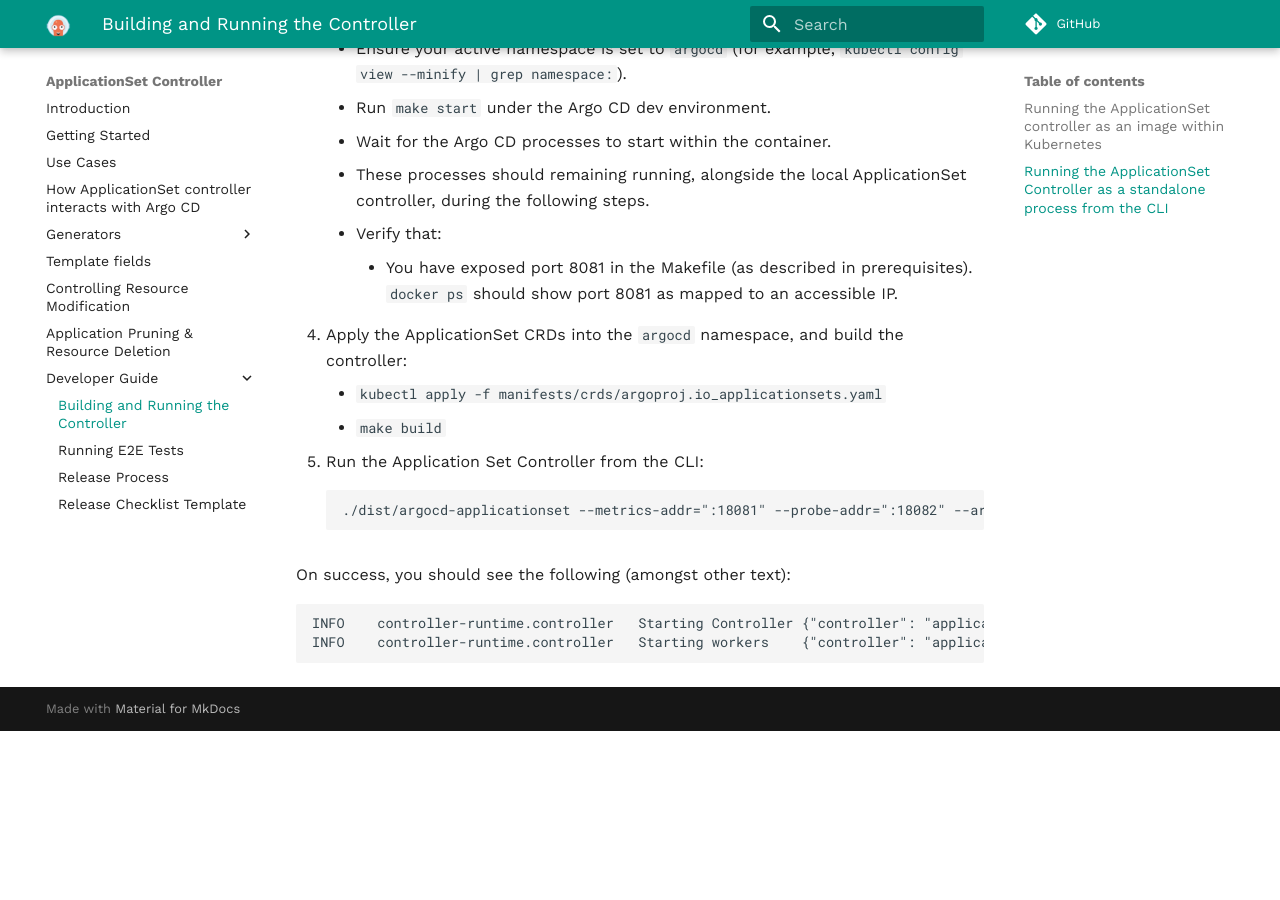
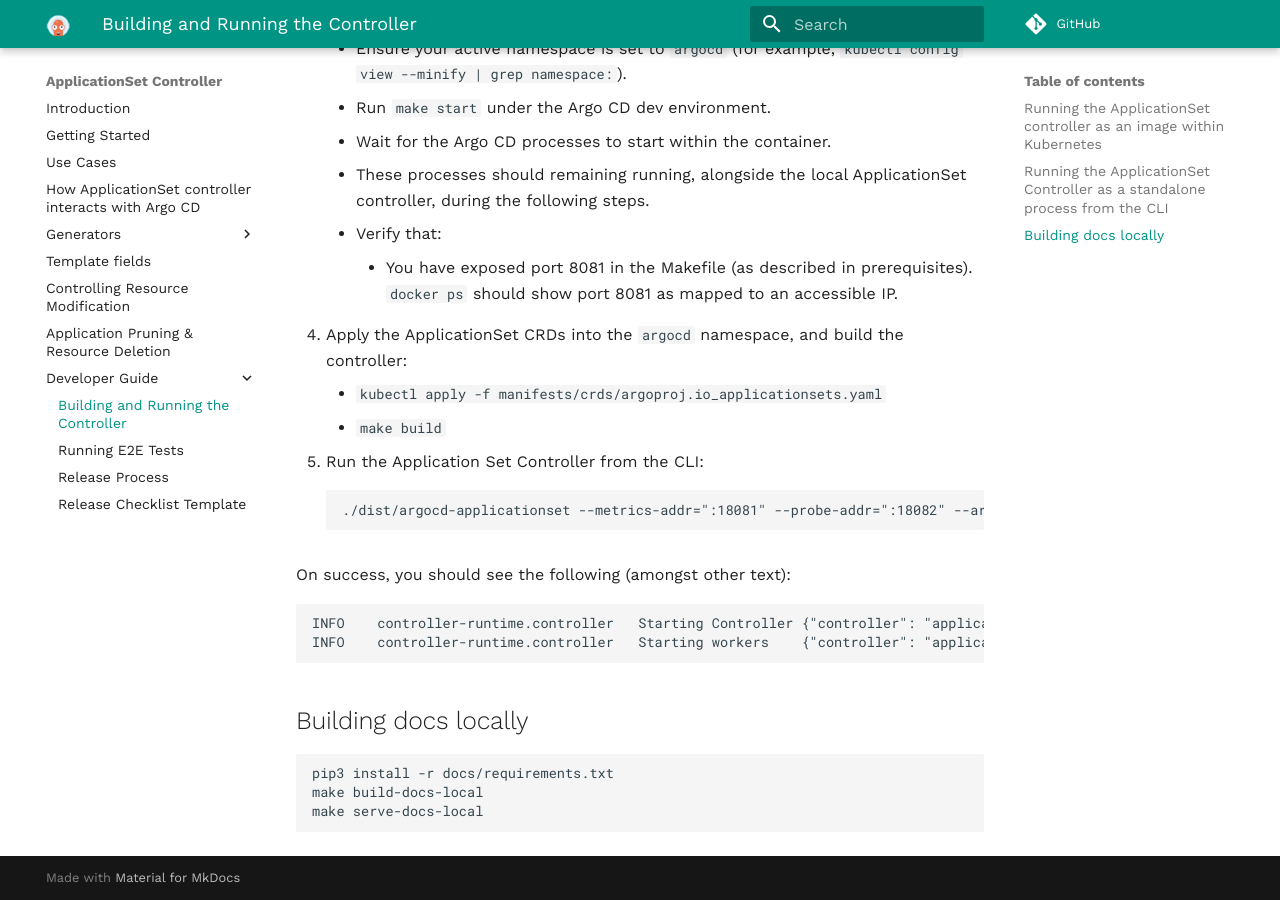
Before and after one commit to argoproj/applicationset, an MkDocs documentation site: the page built from docs/Development.md, in a window 1280 px wide and 900 px high, scrolled down 1411 px. Built offline with MkDocs 1.6.1 and Material for MkDocs 9.7.7, drawn with Linux system fonts in a browser that asks for light colours; comment, search, counter and statistics services are not loaded; before the commit the page ends 2142 px from its top, so only the background shows below that.

Commit message:
reorg docs
Signed-off-by: Michael Crenshaw <michael@crenshaw.dev>

````diff
--- a/docs/Development.md
+++ b/docs/Development.md
@@ -63,3 +63,11 @@ On success, you should see the following (amongst other text):
 INFO	controller-runtime.controller	Starting Controller	{"controller": "applicationset"}
 INFO	controller-runtime.controller	Starting workers	{"controller": "applicationset", "worker count": 1}
 ```
+
+## Building docs locally
+
+```sh
+pip3 install -r docs/requirements.txt
+make build-docs-local
+make serve-docs-local
+```
````
Also changed, not shown: CONTRIBUTING.md (deleted, +0 -9 lines).
